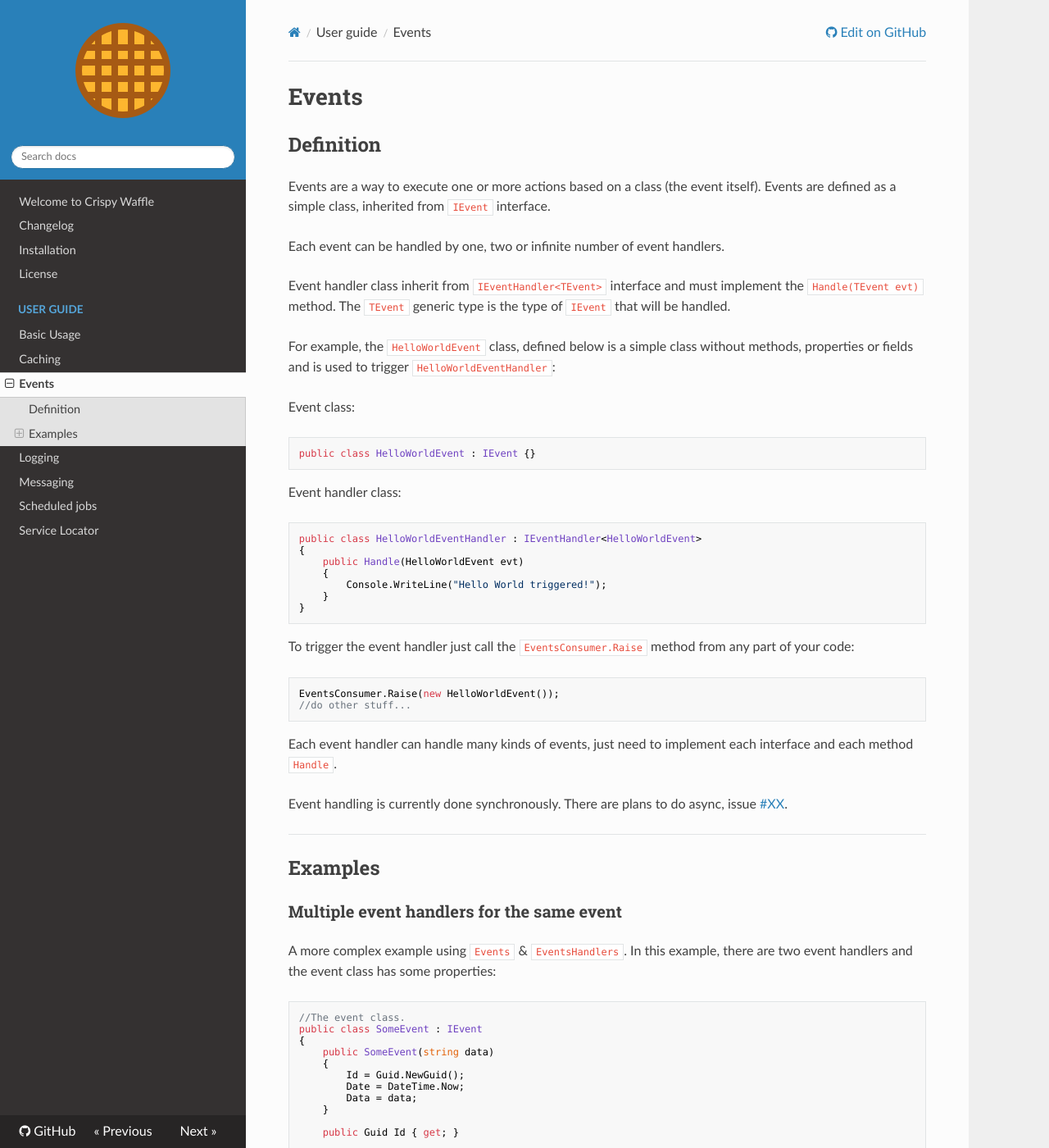
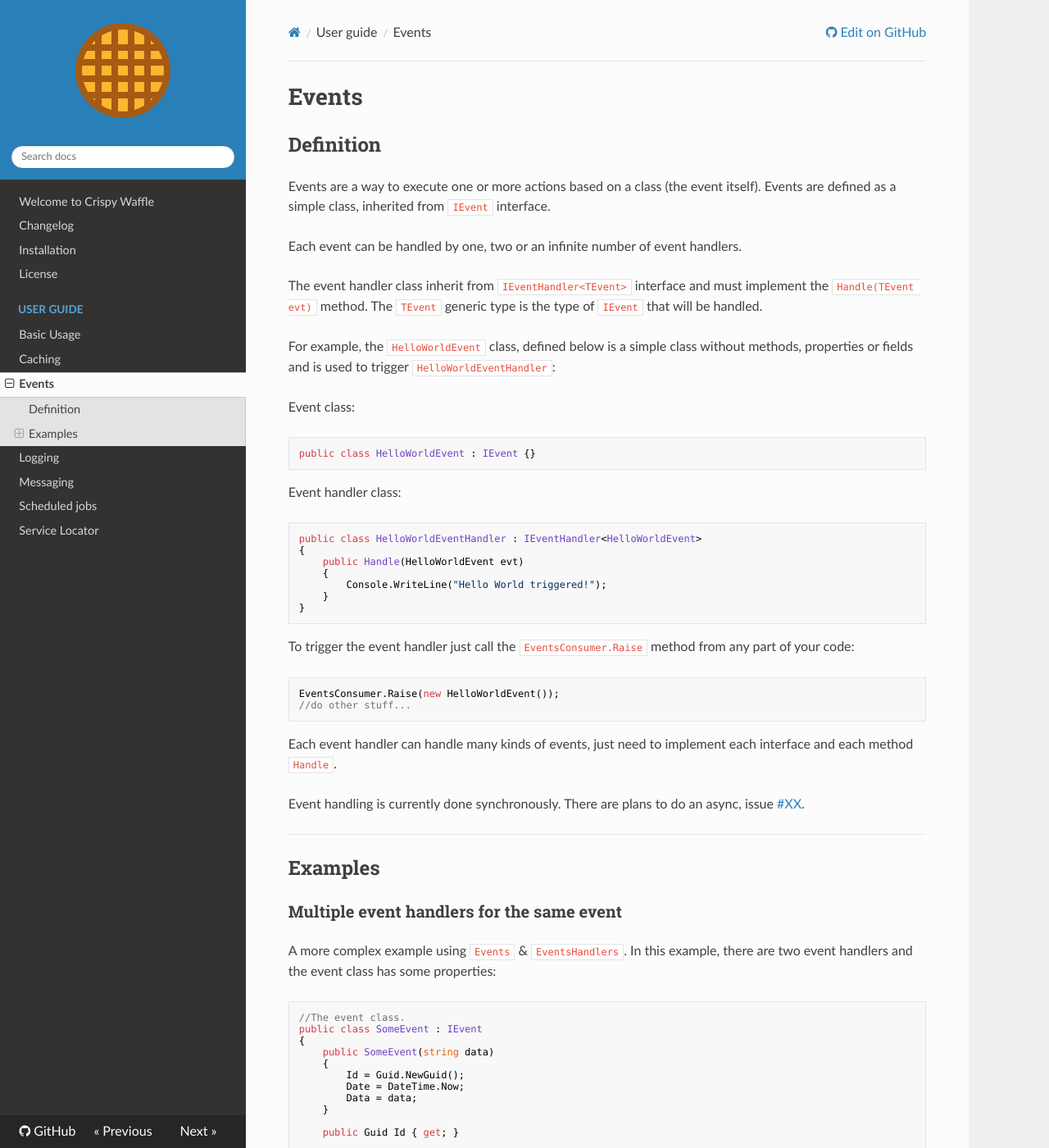
Before and after one commit to guibranco/CrispyWaffle, an MkDocs documentation site: the page built from docs/user-guide/events.md, in a window 1280 px wide and 1400 px high. Shown: the whole window at 82% size. Built offline with MkDocs 1.6.1, drawn with Linux system fonts in a browser that asks for light colours; nearby versions of some CDN libraries.

Commit message:
Update events.md

```diff
--- a/docs/user-guide/events.md
+++ b/docs/user-guide/events.md
@@ -5,9 +5,9 @@
 Events are a way to execute one or more actions based on a class (the event itself).
 Events are defined as a simple class, inherited from `IEvent` interface.
 
-Each event can be handled by one, two or infinite number of event handlers.
+Each event can be handled by one, two or an infinite number of event handlers.
 
-Event handler class inherit from `IEventHandler<TEvent>` interface and must implement the `Handle(TEvent evt)` method.
+The event handler class inherit from `IEventHandler<TEvent>` interface and must implement the `Handle(TEvent evt)` method.
 The `TEvent` generic type is the type of `IEvent` that will be handled.
 
 For example, the `HelloWorldEvent` class, defined below is a simple class without methods, properties or fields and is used to trigger `HelloWorldEventHandler`:
@@ -39,7 +39,7 @@ EventsConsumer.Raise(new HelloWorldEvent());
 
 Each event handler can handle many kinds of events, just need to implement each interface and each method `Handle`.
 
-Event handling is currently done synchronously. There are plans to do async, issue [#XX](https://github.com/guibranco/CrispyWaffle/issues/XX).
+Event handling is currently done synchronously. There are plans to do an async, issue [#XX](https://github.com/guibranco/CrispyWaffle/issues/XX).
 
 ---
 
```
